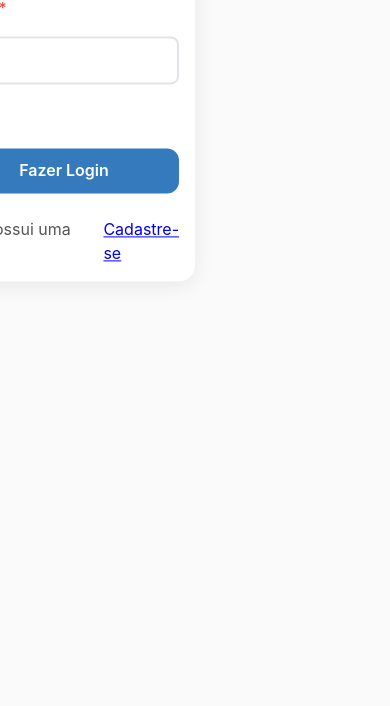
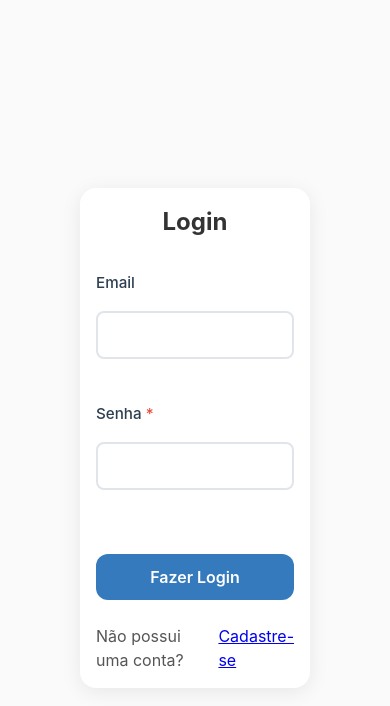
Before and after one commit to JoaoPilger/HostNest-Hospedagens, a React (Vite) app in the folder frontend/: page /login in a window 390 px wide. Shown: the top 706 px of the page. Built offline with nearby package versions, Linux system fonts and the light colour scheme.

Commit message:
arrumei a centralização de cadastro/login

```diff
--- a/frontend/src/styles/cadastro.css
+++ b/frontend/src/styles/cadastro.css
@@ -5,6 +5,11 @@
 }
 body{
     background-color: #f5f5f5;
+    min-height: 100vh;
+    display: flex;
+    align-items: center;
+    justify-content: center;
+    padding: 2rem;
 }
 .cadastro-box {
     background-color: white;
@@ -12,10 +17,8 @@ body{
     border-radius: 8px;
     box-shadow: 0 0 20px rgba(0, 0, 0, 0.1);
     width: 25%;
-    position: fixed;
-    top: 50%;
-    left: 50%;
-    transform: translate(-50%, -50%);
+    max-width: 400px;
+    min-width: 300px;
 }
 
 .cadastro-box h2 {
@@ -102,8 +105,14 @@ body{
 }
 
 @media (max-width: 480px) {
+    body {
+        padding: 1rem;
+    }
+
     .cadastro-box {
         padding: 1.5rem;
+        width: 90%;
+        min-width: auto;
     }
 
     .cadastro-box h2 {
```
